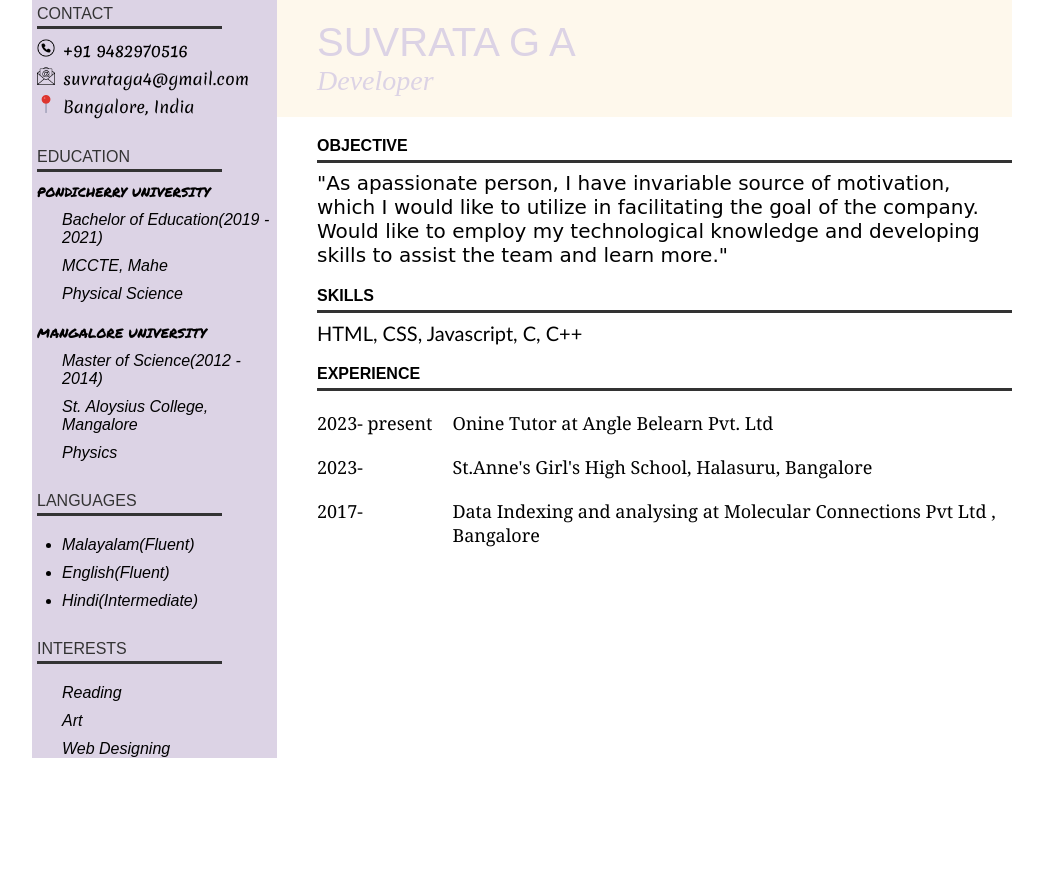
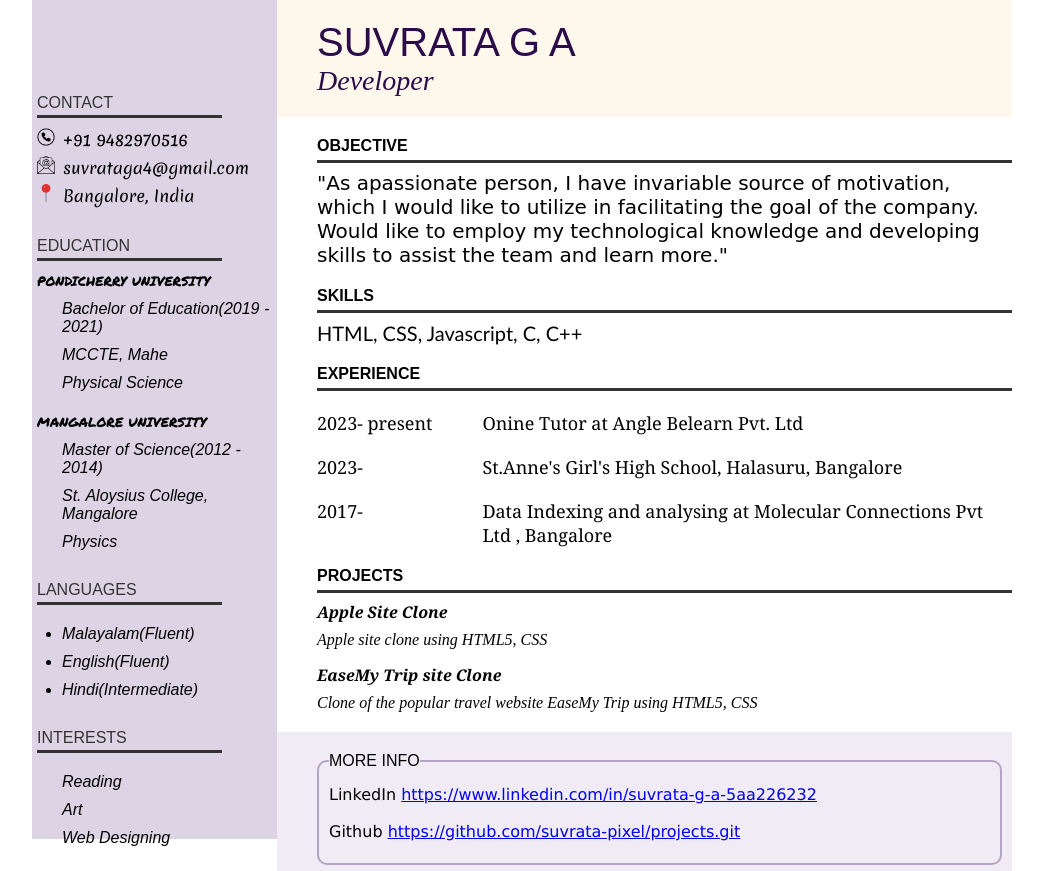
Before and after one commit to suvrata-pixel/resume, a plain HTML site: page index.html in a window 1280 px wide. Shown: the whole page, without its empty margins (118-1161 px from the left). Before the commit the page ends 800 px from the top, so only its background shows below. Drawn offline with Linux system fonts and the light colour scheme; a web font is replaced by a local one.

Commit message:
completed footer part. completed the project

```diff
--- a/index.html
+++ b/index.html
@@ -117,9 +117,42 @@
                             </div>
                         </div>
                     </div>
-                    <div class="b-pr"></div>
+                    <div class="b-pr">
+                        <div class="b-ob-head"> <h4> PROJECTS </h4> </div>
+                        <div class="b-pr-des">
+                            <span class="b-pr-clone">
+                                <span class="b-pr-head"> Apple Site Clone </span>
+                                <span class="b-pr-des"> Apple site clone using HTML5, CSS </span>
+                            </span>
+                            <span class="b-pr-clone">
+                                <span class="b-pr-head"> EaseMy Trip site Clone </span>
+                                <span class="b-pr-des"> Clone of the popular travel website EaseMy Trip using HTML5, CSS </span>
+                            </span>
+                        </div>
+                    </div>
                 </div>
-                <footer></footer>
+                <footer>
+                    <div class="b-footer">
+                        <div class="b-info">
+                            <fieldset>
+                                <legend> MORE INFO </legend>
+                                <!--<div class="b-ob-head"> <h4> MORE INFO </h4> </div>-->
+                                <div class="b-info-des">
+                                    <span>
+                                        <font> LinkedIn </font>
+                                        <font>  </font>
+                                        <a href="https://www.linkedin.com/in/suvrata-g-a-5aa226232"> https://www.linkedin.com/in/suvrata-g-a-5aa226232 </a>
+                                    </span>
+                                    <span>
+                                        <font> Github </font>
+                                        <font>  </font>
+                                        <a href="https://github.com/suvrata-pixel/projects.git"> https://github.com/suvrata-pixel/projects.git </a>
+                                    </span>
+                                </div>
+                            </fieldset>
+                        </div>
+                    </div>
+                </footer>
             </div>
         </main>
     </div>
--- a/style.css
+++ b/style.css
@@ -19,16 +19,20 @@
 aside
 {
     width: 25%;
-    height: fit-content;
+    height: 839px;
     background-color: rgb(220, 211, 229);
 }
 main
 {
     width: 75%;
-    height: fit-content;
-    background-color: rgb(254, 248, 236);
+    height: 839px;
+    background-color: white;
     /*background-color: rgb(244, 234, 212);
     /*background-color: rgb(94, 94, 156);*/
+}
+.a
+{
+    margin-top: 89px;
 }
 .a-head
 {
@@ -118,7 +122,9 @@ main
     padding-top: 20px;
     padding-left: 40px;
     padding-bottom: 20px;
-    color: rgb(220, 211, 229);
+    /*color: rgb(220, 211, 229);*/
+    color: rgb(43, 12, 73);
+    background-color: rgb(254, 248, 236);
 }
 .b-main
 {
@@ -161,8 +167,61 @@ main
 {
     display: grid;
     grid-template-columns: auto auto;
-    gap: 20px;
+    row-gap: 20px;
+    column-gap: 50px;
     padding-top: 20px;
     font-family: Cambria, Cochin, Georgia, Times, 'Times New Roman', serif;
     font-size: 18px;
 }
+.b-pr
+{
+    padding-top: 20px;
+    padding-left: 40px;
+}
+.b-pr-des
+{
+    display: flex;
+    flex-direction: column;
+    padding-top: 8px;
+    gap: 15px;
+}
+.b-pr-head
+{
+    font-family: Georgia, 'Times New Roman', Times, serif;
+    font-weight: 600;
+}
+.b-pr-des
+{
+    font-style: italic;
+}
+.b-footer
+{
+    background-color: rgb(240, 235, 245);
+    margin-top: 20px;
+    padding-bottom: 6px;
+    padding-right: 10px;
+}
+.b-info
+{
+    padding-top: 20px;
+    padding-left: 40px;
+}
+.b-info-des
+{
+    display: flex;
+    flex-direction: column;
+    padding-top: 15px;
+    padding-bottom: 22px;
+    gap: 18px;
+    font-family: Verdana, Geneva, Tahoma, sans-serif;
+}
+fieldset
+{
+    border-radius: 10px;
+    padding-left: 10px;
+    border: solid 2px rgb(181, 165, 197);
+}
+legend
+{
+    font-family: "Prosto One", sans-serif;
+}
```
